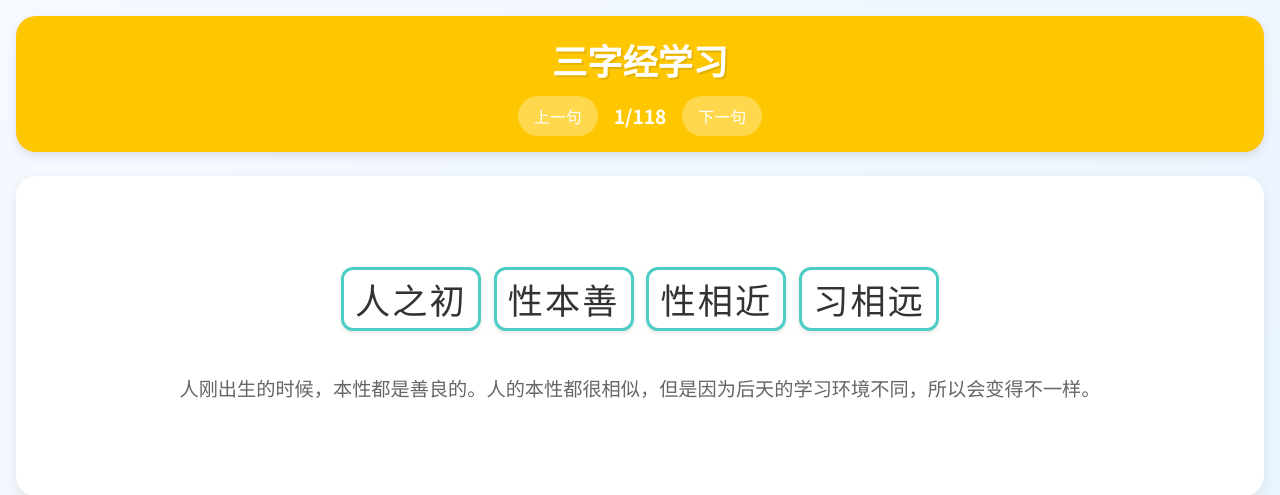
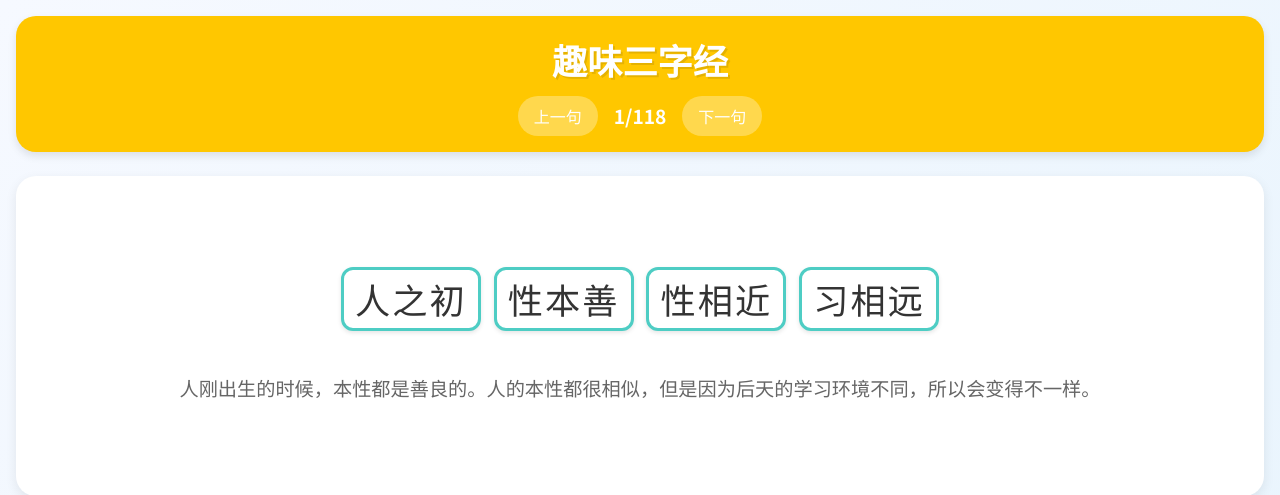
Before and after one commit to lihongcheng/sanzijing, a Flask app: page / in a window 1280 px wide. Shown: the top 495 px of the page. Run offline with Flask 2, Linux system fonts and the light colour scheme; some web fonts are replaced.

Commit message:
趣味三字经

```diff
--- a/templates/index.html
+++ b/templates/index.html
@@ -12,7 +12,7 @@
 <body>
     <div class="container">
         <header>
-            <h1>三字经学习</h1>
+            <h1>趣味三字经</h1>
             <div class="header-controls">
                 <button id="prev-btn" class="nav-btn">上一句</button>
                 <span id="progress">1/124</span>
```
